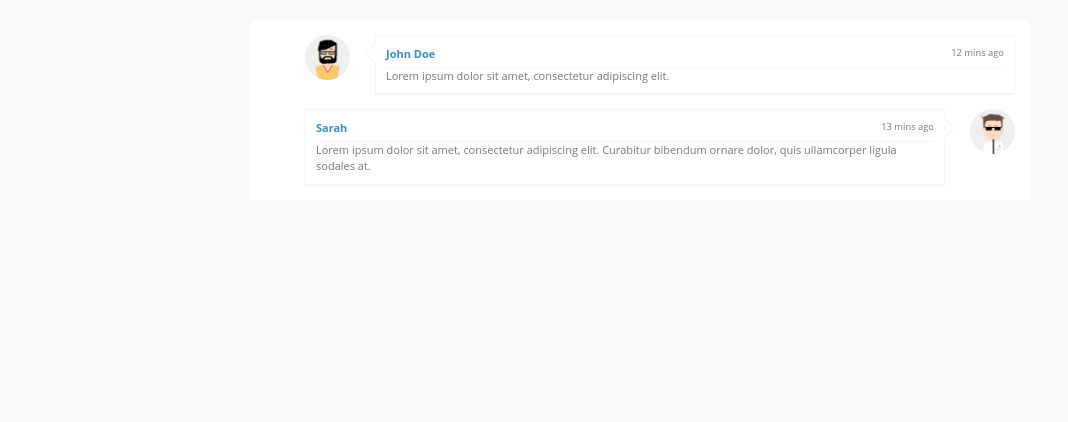
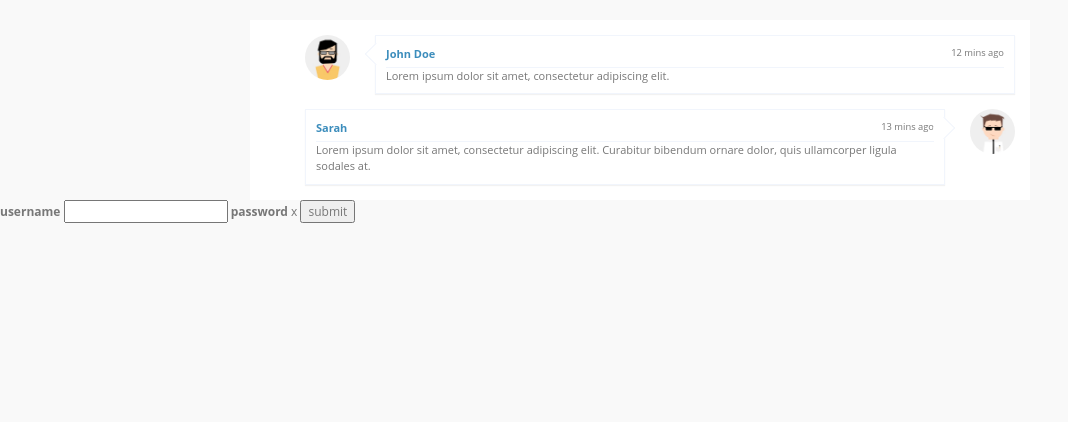
Before and after one commit to yousef-soliman/Elm2aklaty-chatbot, a Flask app: template templates/form.html in a window 1280 px wide. Shown: the top 422 px of the page, without its empty margins (0-1068 px from the left). Run offline with Flask 2, Linux system fonts and the light colour scheme; the template is opened without the code that fills it: values that come from a table or form of the project are taken from there, most other values are stand-ins (such as "Sample title", 1, 10 or a date in 2020).

Commit message:
Update form.html

```diff
--- a/templates/form.html
+++ b/templates/form.html
@@ -72,5 +72,14 @@
 
 </script>
 
+	<form method="POST" action="{{ url_for('form') }}">
+		{{ form.csrf.token }}
+		{{ form.username.label }}
+		{{ form.username }}
+		{{ form.password.label }}
+		{{ from.password }}
+		<input type="submit" value="submit">
+	</form>
+
 </body>
 </html>
```
